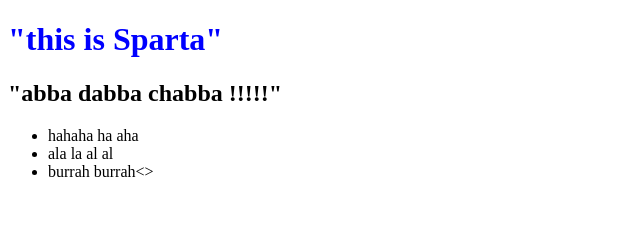
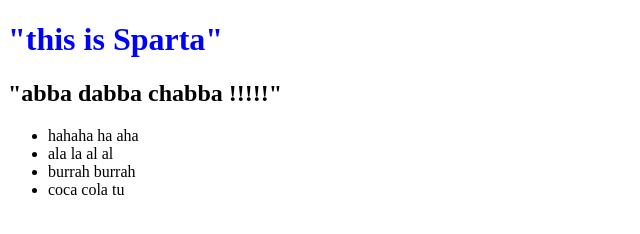
Before and after one commit to maheshmagar18/main_opensap, a plain HTML site: page index.html in a window 1280 px wide. Shown: the full height of the page, 0-640 px from the left. Drawn offline with Linux system fonts and the light colour scheme.

Commit message:
added coca cola tu

```diff
--- a/index.html
+++ b/index.html
@@ -11,7 +11,8 @@
 		<ul>
 			<li>hahaha ha aha </li>
 			<li>ala la al al</li>
-			<li>burrah burrah<>
+			<li>burrah burrah</li>
+			<li>coca cola tu</li>
 		</ul>
 	</body>
 </html>
```
